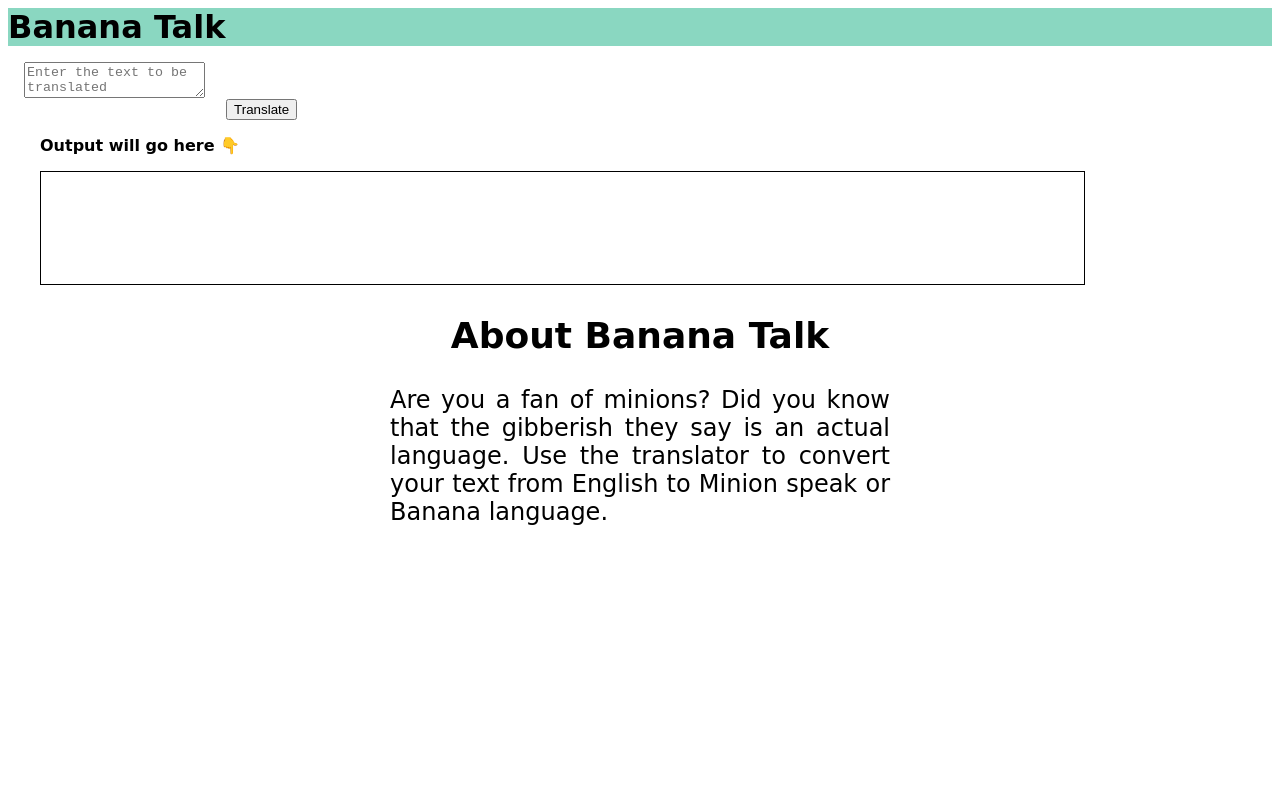
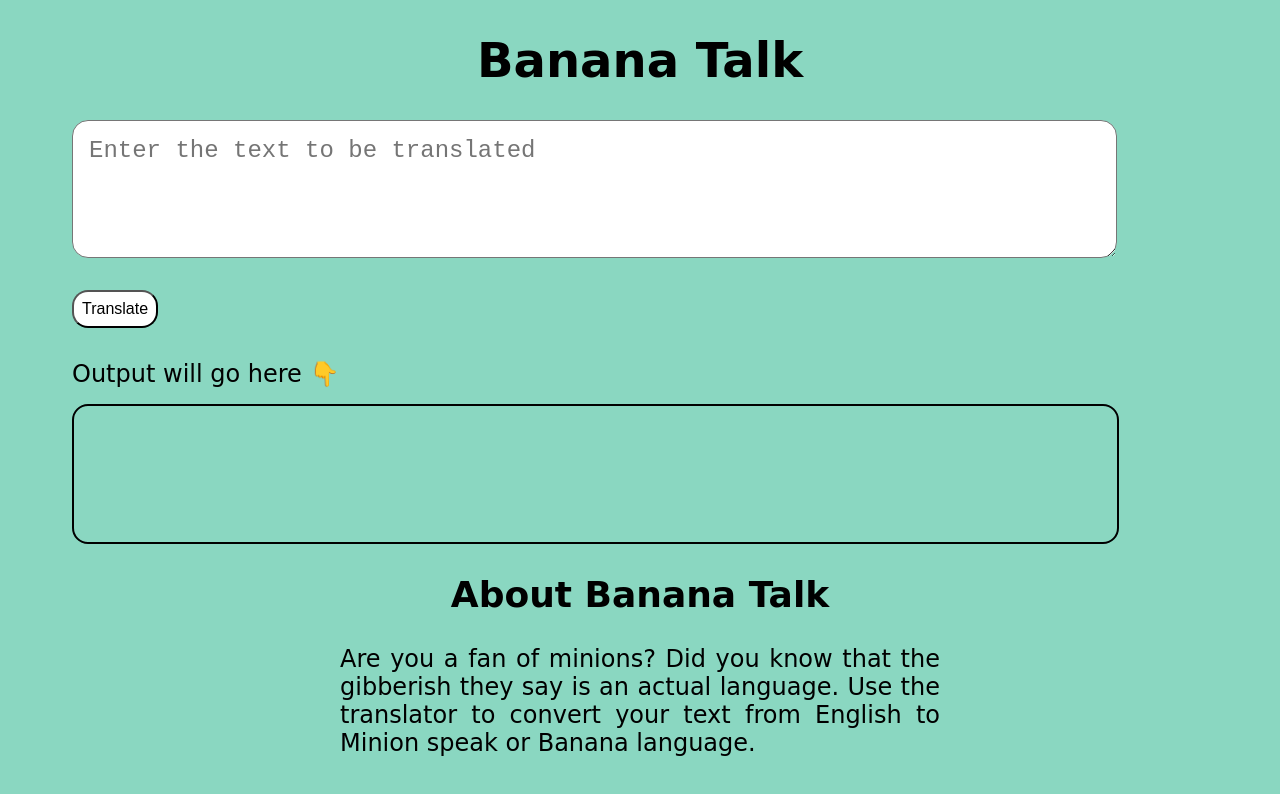
Before and after one commit to advaith-unnikrishnan/banana-speak, a plain HTML site: page index.html in a window 1280 px wide. Drawn offline with Linux system fonts and the light colour scheme; a web font is replaced by a local one.

Commit message:
style: add styling to all elements

```diff
--- a/index.html
+++ b/index.html
@@ -11,7 +11,7 @@
 <body>
 
     <header>
-        <h1 class="hero-txt">Banana Talk</h1>
+        <h1>Banana Talk</h1>
     </header>
 
 
@@ -20,7 +20,7 @@
         <button id="btn-translate">Translate</button>
 
 
-        <p style="margin:1rem 2rem;font-weight:bold;">Output will go here 👇</p>
+        <p style="margin:1rem 4rem;font-size: 1.5rem;">Output will go here 👇</p>
 
         <div id="output"></div>
     </main>
--- a/style.css
+++ b/style.css
@@ -8,43 +8,59 @@
 /* body styling */
 body{
     font-family: 'Redressed', cursive;
-    /* background-color: var(--primary-color); */
+    background-color: var(--primary-color);
 }
 
 header{
-    background-color: var(--primary-color);
-    width: 100%;
-    padding: 0;
-}
-
-.hero-txt{
-    margin:0px;
+   text-align: center;
+   font-size: 1.5rem;
 }
 
 main{
     align-items: center;
     margin:auto;
 }
+
+
 textarea{
-    margin:1rem;
+    margin: 1rem 4rem;
+    display: block;
+    width: 80%;
+    height: 13vh;
+    border-radius: 1rem;
+    padding: 1rem;
+    font-size: 1.5rem;
+}
 
+#btn-translate{
+    border-radius: 1rem;
+    margin:1rem 4rem;
+    padding: 0.5rem;
+    font-size: 1rem;
+    background-color: white;
+    color: black;
 }
 
 footer{
     margin: auto;
-    max-width: 500px;
+    max-width: 600px;
     text-align: center;
     font-size: 1.5rem;
 }
+
+
 p{
     text-align: justify;
 }
 
 #output{
-    border: 1px solid black;
+    display: block;
+    margin: 1rem 4rem;
     width: 80%;
-    height: 10vh;
-    margin: 1rem 2rem;
-    font-size: large;
+    height: 13vh;
+    border-radius: 1rem;
     padding: 1rem;
+    border: 2px solid black;
+    font-size: 1.5rem;
+
 }
```
